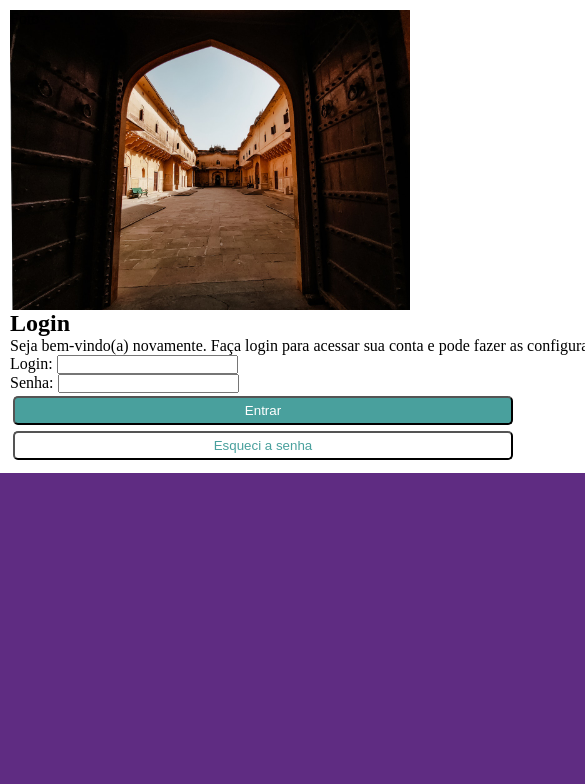
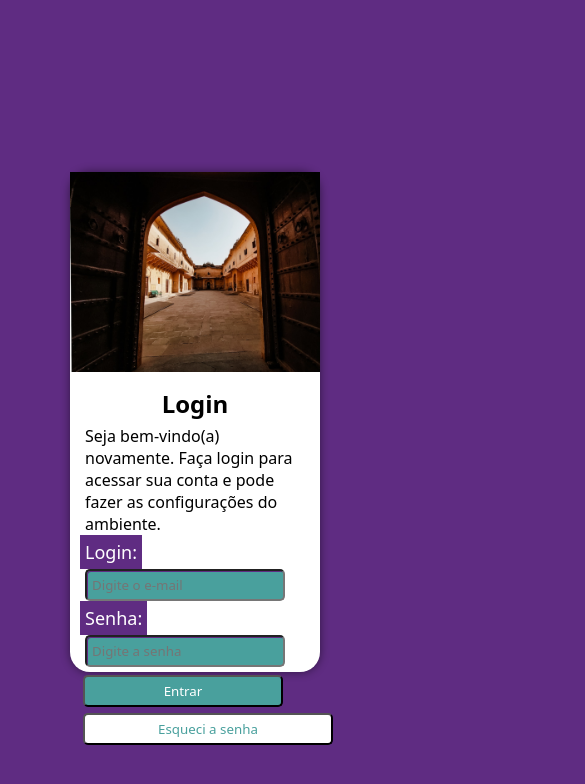
Before and after one commit to W-Wag/projeto-login, a plain HTML site: page index.html in a window 390 px wide. Shown: the top 784 px of the page, 585 px wide, since content can reach past the window. Drawn offline with Linux system fonts and the light colour scheme.

Commit message:
criando a css com base em mobile first

```diff
--- a/Estilos/styles.css
+++ b/Estilos/styles.css
@@ -7,6 +7,8 @@
 * {
     padding: 0px;
     margin: 0px;
+    font-family: system-ui, -apple-system, BlinkMacSystemFont, 'Segoe UI', Roboto, Oxygen, Ubuntu, Cantarell, 'Open Sans', 'Helvetica Neue', sans-serif;
+    box-sizing: border-box;
 }
 
 
@@ -15,39 +17,86 @@
    --color-lilas: #5f2c82;
 }
 
-body{
+body, html{
     background-color: var(--color-lilas);
+    height: 100vh;
+    width: 100vw;
 }
 
 main{
-    background-color: white;
-    width: 700px;
+    position: relative;
 
-    padding: 10px;
-    margin: auto;
+    height: 100vh;
+    width: 100vw;
 
 }
 
-#imagem{
-    background-image: url(../Imagens/pexels-rahul-pandit-14477034\ \(1\).jpg);
-    background-size: cover;
+section{
+    position: absolute;
+    top: 50%;
+    left: 50%;
+    transform: translate(-50%, -50%);
 
-
-    width: 400px;
-    height: 300px;
+    background-color: white;
+    width: 250px;
+    height: 500px;
+    border-radius: 20px;
+    box-shadow: 0px 0px 10px rgba(0, 0, 0, 0.496);
 
 }
 
-img{
-    width: 200px;
+#login > #imagem{
+    display: block;
+    background-color: #5f2c82;
+    background-image: url(../Imagens/pexels-rahul-pandit-14477034\ \(1\).jpg);
+    background-size: cover;
+    background-repeat: no-repeat;
+
+    overflow: hidden;
+
+
+    width: 250px;
     height: 200px;
 
+}
+
+#login > #formulario {
+    display: block;
+    padding: 10px;
+}
+
+
+
+h1{
+    font-size: 1.5em;
+    text-align: center;
+    margin: 5px;
+}
+
+label{
+    background-color: #5f2c82;
+    color: white;
+    font-size: large;
+    padding: 5px;
+}
+p{
+    margin: 5px;
+}
+
+input{
+    margin: 5px;
+    padding: 5px;
+    width: 200px;
+    border-radius: 5px;
+
+    background-color: var(--color-green);
+    box-shadow: 1px 1px inset var(--color-lilas);
 }
 
 #entrar{
     margin: 3px;
     padding: 5px;
-    width: 500px;
+    width: 200px;
     background-color: var(--color-green);
     color: white;
     border-radius: 5px;
@@ -57,8 +106,9 @@ img{
 }
 #esqueci{
     margin: 3px;
+    margin-bottom: 20px;
     padding: 5px;
-    width: 500px;
+    width: 250px;
     background-color: white;
     color: var(--color-green);
     border-radius: 5px;
--- a/index.html
+++ b/index.html
@@ -11,7 +11,7 @@
     <main>
         <section id="login">
             <div id="imagem">
-                Foto
+
             </div>
 
             <div id="formulario">
@@ -19,9 +19,9 @@
                 <p>Seja bem-vindo(a) novamente. Faça login para acessar sua conta e pode fazer as configurações do ambiente.</p>
                 <form action="" method="post">
                     <label for="iemail">Login:</label>
-                    <input id="iemail" type="email" required><br/>
+                    <input id="iemail" type="email" required placeholder="Digite o e-mail"><br/>
                     <label for="isenha">Senha:</label>
-                    <input type="password" name="senha" id="isenha" required minlength="8"> <br/>
+                    <input type="password" name="senha" id="isenha" required minlength="8" placeholder="Digite a senha"> <br/>
                     <button id="entrar" type="submit">Entrar</button> <br/>
                     <button id="esqueci">Esqueci a senha</button>
                 </form>
```
